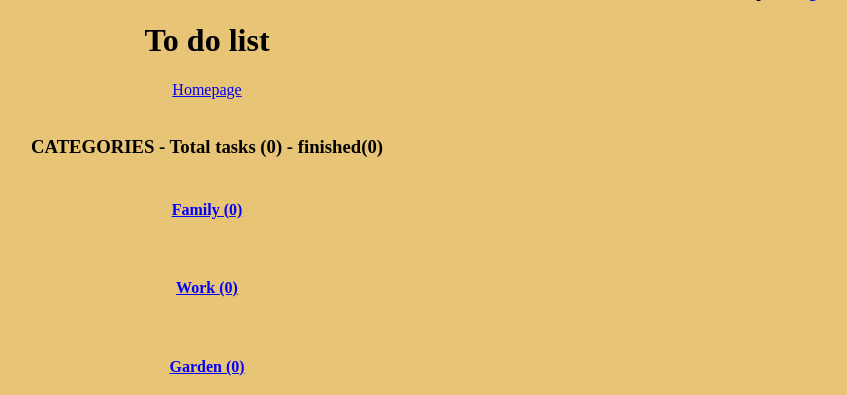
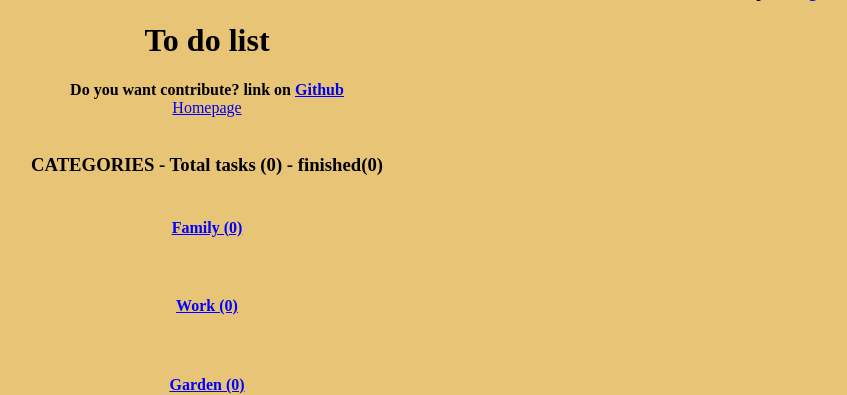
Before and after one commit to EduardPython/todo_list, a Django app: page /categories/ in a window 1280 px wide. Shown: the part 25-420 px from the top of the page, without its empty margins (433-1280 px from the left). Run offline with Django 4.2, Linux system fonts and the light colour scheme; the visitor is signed in with stand-in values (Sample User, id 1); data that the repository does not hold is empty.

Commit message:
link on github

```diff
--- a/base/templates/base/base.html
+++ b/base/templates/base/base.html
@@ -21,4 +21,7 @@
     {% endblock body %}
     {% block form %}
     {% endblock form %}
+<div>
+    <b>Do you want contribute? link on <a href="https://github.com/honzikhk/todo_list.git">Github</a></b>
+</div>
 </html>
```
